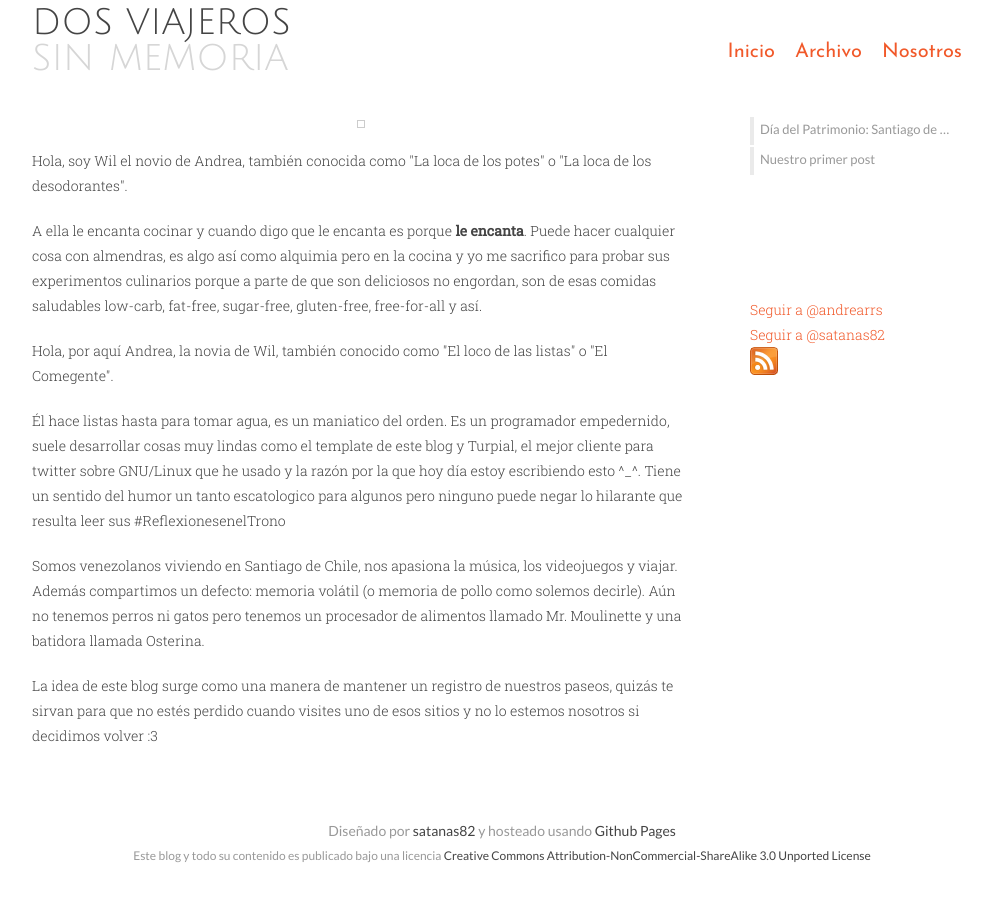
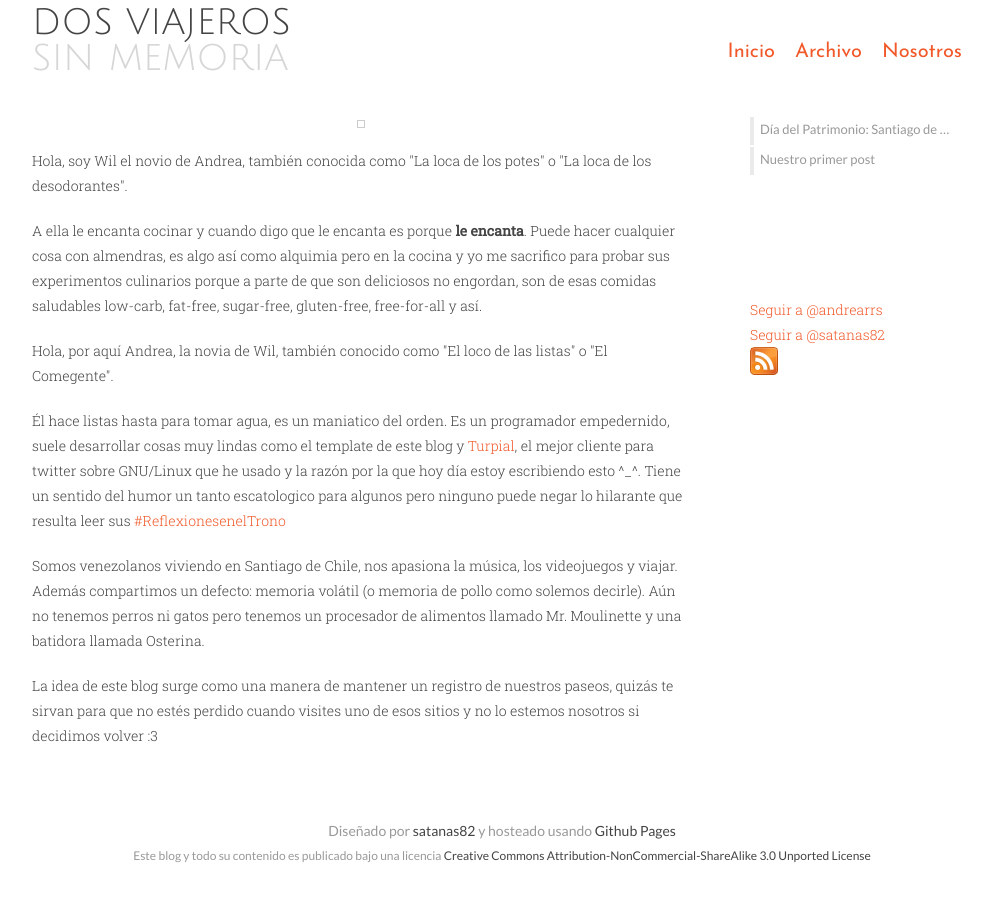
Before and after one commit to satanas/dosviajeros, a Jekyll site: the page built from nosotros.html, in a window 1280 px wide. Shown: the whole page, without its empty margins (138-1130 px from the left). Built offline with Jekyll 4.4.1, drawn with Linux system fonts in a browser that asks for light colours; Markdown is read by kramdown in place of the engine named in the settings; comment, search, counter and statistics services are not loaded; part of the change alters nothing that is shown.

```diff
--- a/nosotros.html
+++ b/nosotros.html
@@ -14,9 +14,10 @@ y así.</p>
 <p>Hola, por aquí Andrea, la novia de Wil, también conocido como "El loco de las listas" o "El Comegente".</p>
 
 <p>Él hace listas hasta para tomar agua, es un maniatico del orden. Es un programador empedernido, suele desarrollar
-cosas muy lindas como el template de este blog y Turpial, el mejor cliente para twitter sobre GNU/Linux que he usado y
-la razón por la que hoy día estoy escribiendo esto ^_^. Tiene un sentido del humor un tanto escatologico para algunos
-pero ninguno puede negar lo hilarante que resulta leer sus #ReflexionesenelTrono</p>
+cosas muy lindas como el template de este blog y <a target="_blank" href="http://turpial.org.ve">Turpial</a>, el mejor
+cliente para twitter sobre GNU/Linux que he usado y la razón por la que hoy día estoy escribiendo esto ^_^.
+Tiene un sentido del humor un tanto escatologico para algunos pero ninguno puede negar lo hilarante que resulta leer sus
+<a target="_blank" href="https://twitter.com/search?q=%23reflexioneseneltrono&src=typd">#ReflexionesenelTrono</a></p>
 
 <p>Somos venezolanos viviendo en Santiago de Chile, nos apasiona la música, los videojuegos y viajar. Además compartimos
 un defecto: memoria volátil (o memoria de pollo como solemos decirle). Aún no tenemos perros ni gatos pero tenemos un
```
